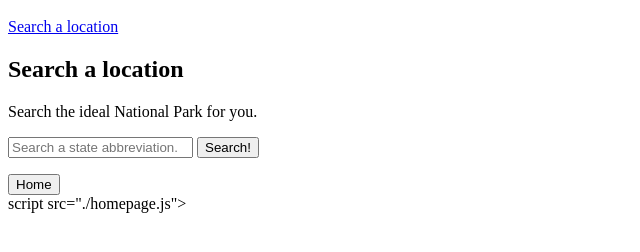
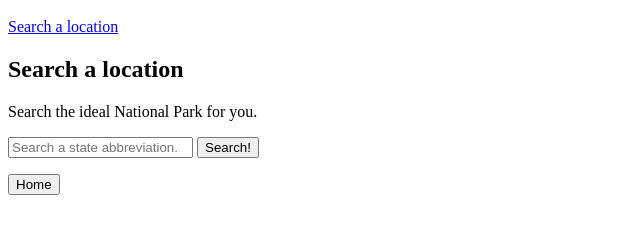
Before and after one commit to dcavinder/national_parks_search, a plain HTML site: page index.html in a window 1280 px wide. Shown: the part 48-300 px from the top of the page, without its empty margins (0-640 px from the left). Drawn offline with Linux system fonts and the light colour scheme; some icons are missing.

Commit message:
added change

```diff
--- a/index.html
+++ b/index.html
@@ -22,8 +22,8 @@
 
       <!-- container for cards -->
       <container id="parks"></container>
+
   </main>
-  script src="./homepage.js"></script>
 
   <script src="./homepage.js"></script>
 </body>
```
